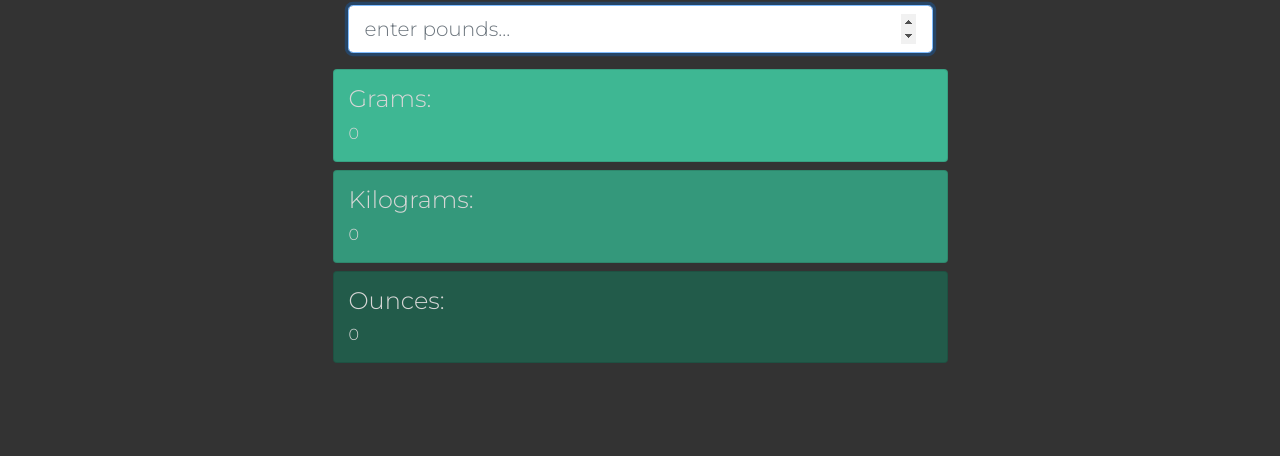
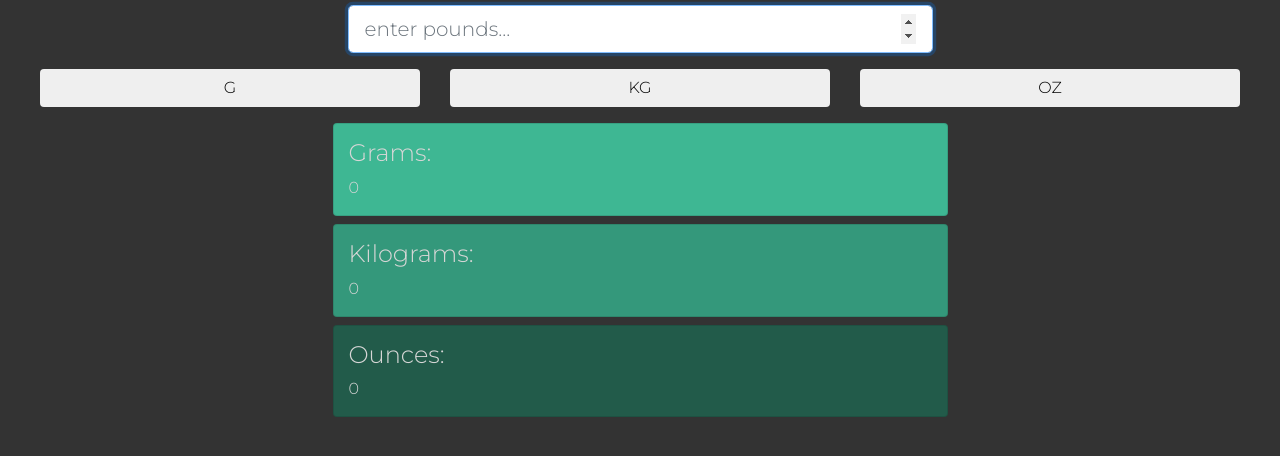
Before and after one commit to EddFab/Weight-Converter, a plain HTML site: page index.html in a window 1280 px wide. Shown: the part 76-532 px from the top of the page. Drawn offline with nearby package versions, Linux system fonts and the light colour scheme; a web font is replaced by a local one.

Commit message:
Added Buttons

```diff
--- a/CSS/styles.css
+++ b/CSS/styles.css
@@ -27,3 +27,9 @@ h1 {
     padding: 15px;
     opacity: 0.8;
 }
+
+/***********************************************************
+
+MODIFICATIONS
+
+************************************************************/
--- a/index.html
+++ b/index.html
@@ -37,7 +37,16 @@
         <!--END INPUT FORM-->
 
         <!--MEASUREMENT BUTTONS-->
-        <div class="row">
+        <div class="row mb-3">
+        <div class="col-4">
+            <button class="btn btn-block">G</button>
+        </div>
+        <div class="col-4">
+            <button class="btn btn-block">KG</button>
+        </div>
+            <div class="col-4">
+            <button class="btn btn-block">OZ</button>
+        </div>
         </div>
         <!--END MEASUREMENT BUTTONS-->
 
```
